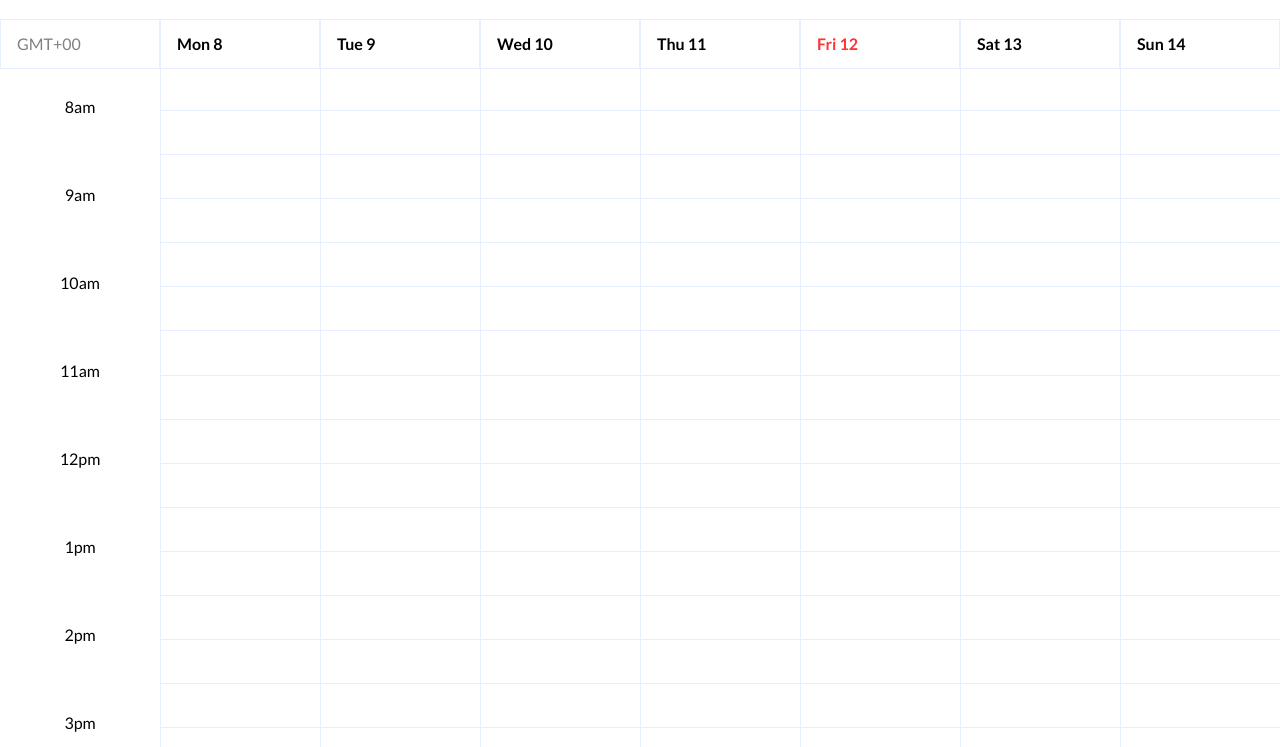
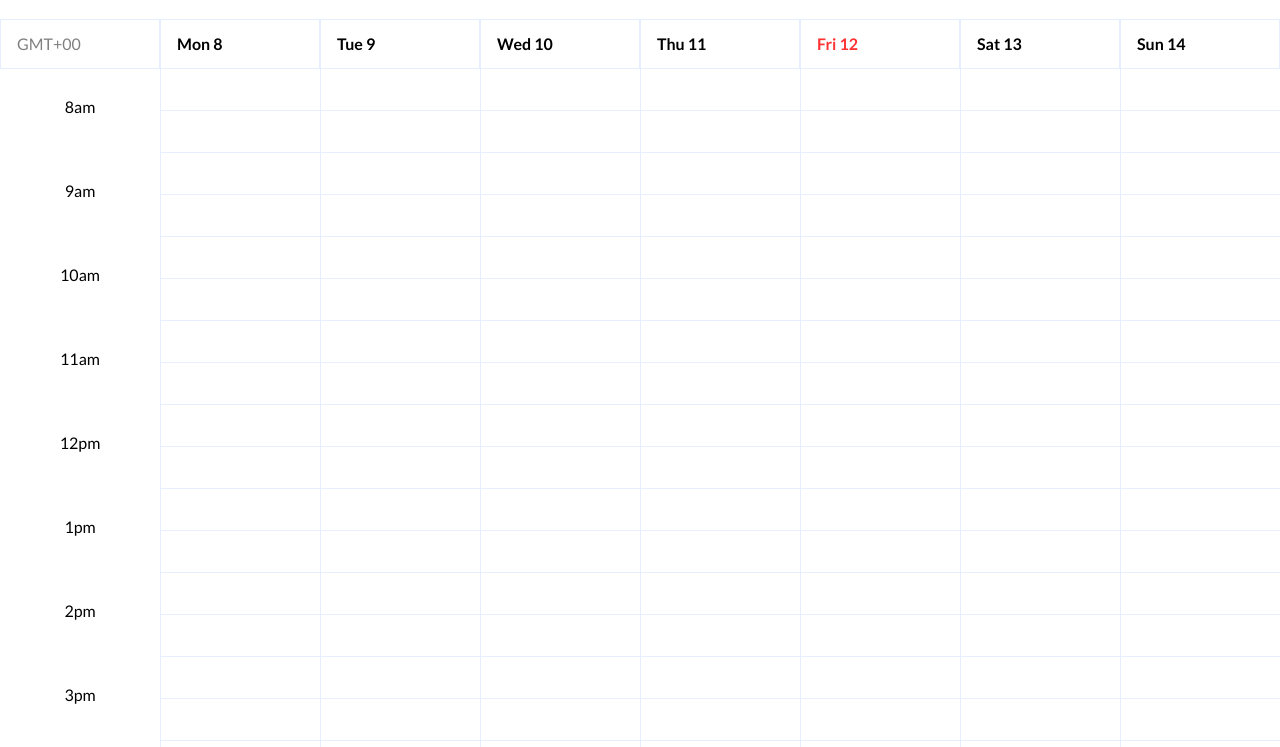
Before and after one commit to ChrisCavs/weakCalendar, a plain HTML site: page index.html in a window 1280 px wide. Shown: the part 53-800 px from the top of the page. Drawn offline with Linux system fonts and the light colour scheme.

Commit message:
Update style.css

```diff
--- a/resources/css/style.css
+++ b/resources/css/style.css
@@ -74,7 +74,7 @@ header span {
 }
 .leftside-times {
   text-align: center;
-  height: 58px;
+  height: 54px;
   padding-top: 30px;
 }
 
```
